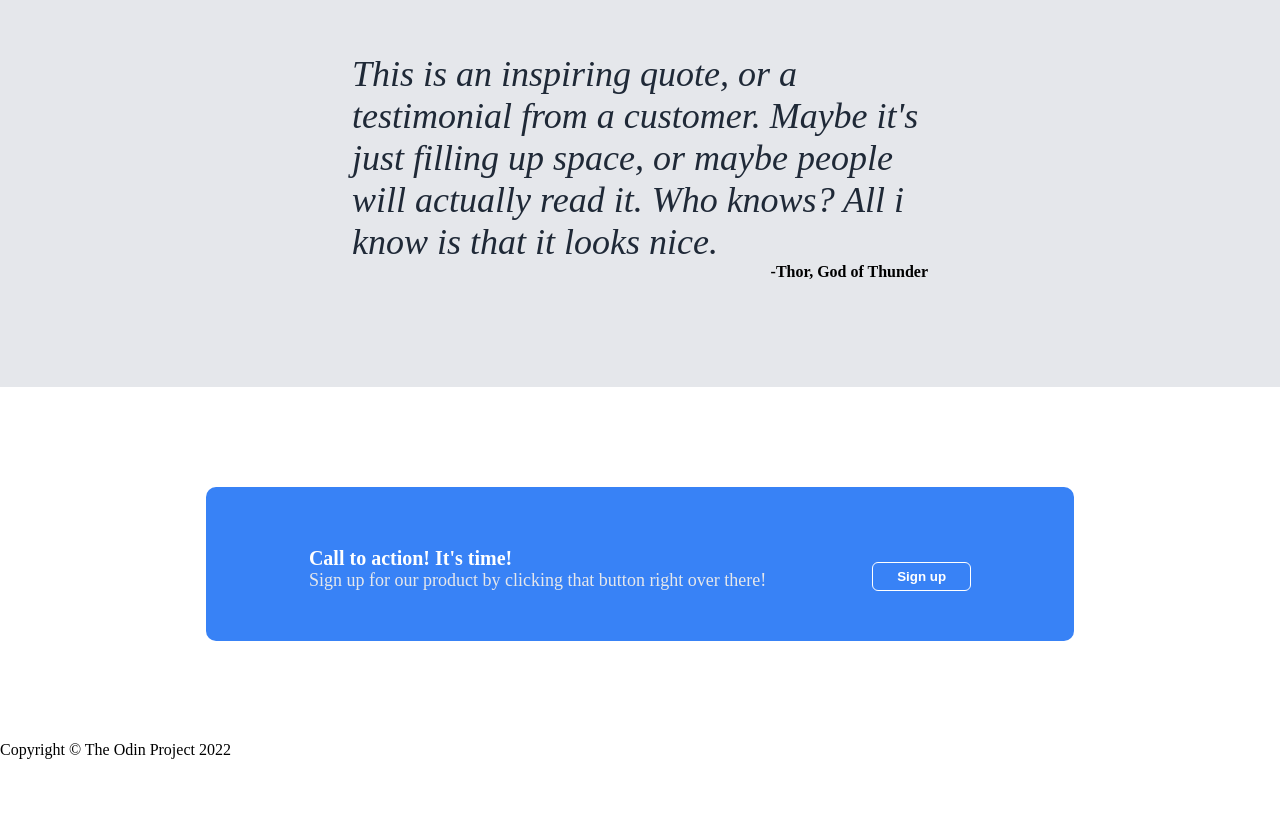
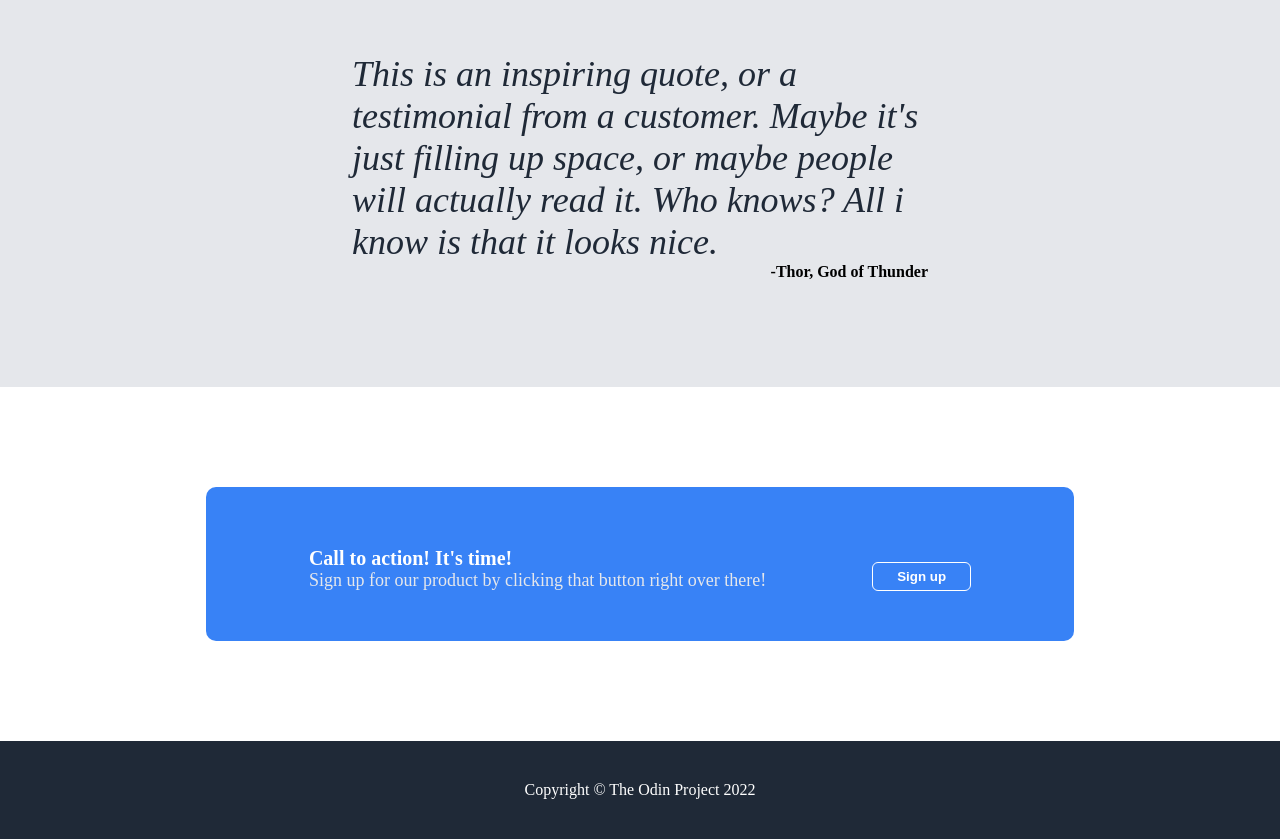
Before and after one commit to BookmanJunior/Landing-Page-Project, a plain HTML site: page index.html in a window 1280 px wide. Shown: the part 904-1743 px from the top of the page. Before the commit the page ends 1663 px from the top, so only its background shows below. Drawn offline with Linux system fonts and the light colour scheme.

Commit message:
Styled footer

```diff
--- a/styles.css
+++ b/styles.css
@@ -188,3 +188,11 @@ p {
 }
 
 /* Footer Styling */
+
+footer {
+    display: flex;
+    justify-content: center;
+    background-color: #1F2937;
+    color: white;
+    padding: 40px;
+}
```
